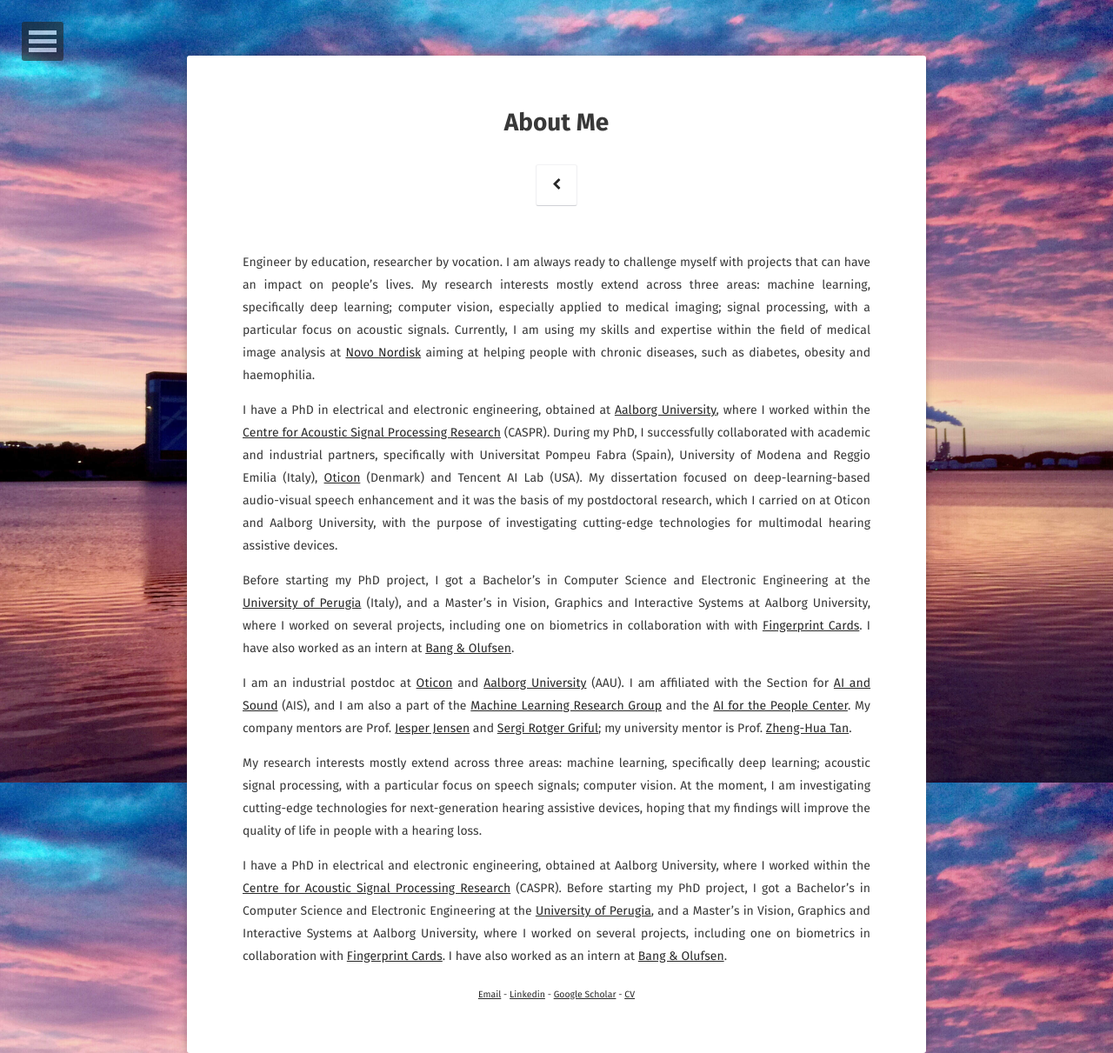
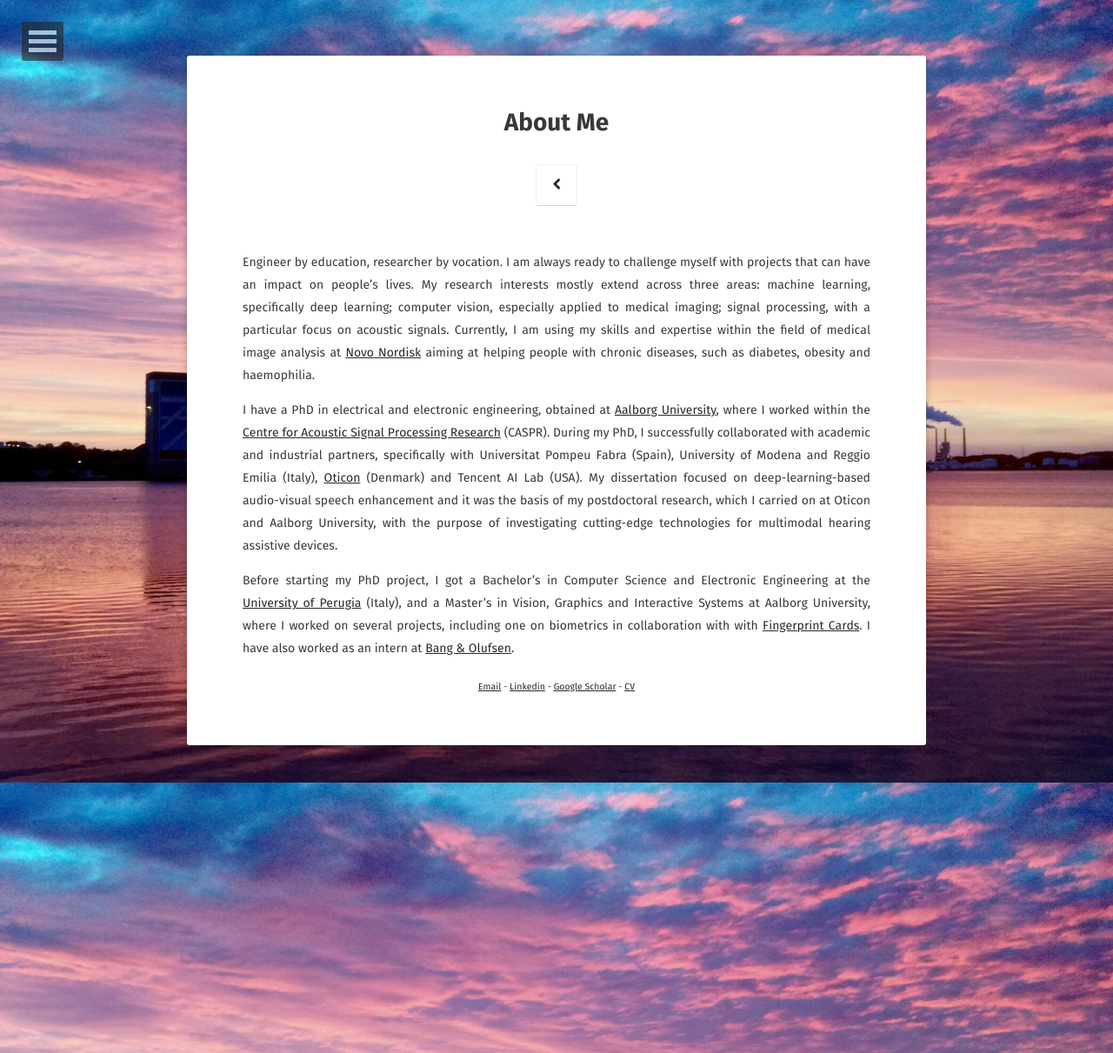
Before and after one commit to danmic/danmic.github.io, a Jekyll site: the page built from about/index.md, in a window 1280 px wide. Shown: the whole page at 87% size. Built offline with Jekyll 4.4.1, drawn with Linux system fonts in a browser that asks for light colours; some web fonts are replaced.

Commit message:
Update index.md

```diff
--- a/about/index.md
+++ b/about/index.md
@@ -13,12 +13,5 @@ I have a PhD in electrical and electronic engineering, obtained at [Aalborg Univ
 Before starting my PhD project, I got a Bachelor's in Computer Science and Electronic Engineering at the [University of Perugia](https://www.unipg.it/en/) (Italy), and a Master's in Vision, Graphics and Interactive Systems at Aalborg University, where I worked on several projects, including one on biometrics in collaboration with with [Fingerprint Cards](https://www.fingerprints.com). I have also worked as an intern at [Bang & Olufsen](https://www.bang-olufsen.com/en).
 
 
-I am an industrial postdoc at [Oticon](https://www.oticon.com) and [Aalborg University](https://www.en.aau.dk) (AAU). I am affiliated with the Section for [AI and Sound](https://www.es.aau.dk/sections-labs/AI+and+Sound/) (AIS), and I am also a part of the [Machine Learning Research Group](https://vbn.aau.dk/en/organisations/machine-learning) and the [AI for the People Center](https://vbn.aau.dk/en/organisations/ai-for-the-people). My company mentors are Prof. [Jesper Jensen](https://vbn.aau.dk/en/persons/101379) and [Sergi Rotger Griful](https://sites.google.com/site/sergirotger/); my university mentor is Prof. [Zheng-Hua Tan](https://vbn.aau.dk/en/persons/107665).
-
-My research interests mostly extend across three areas: machine learning, specifically deep learning; acoustic signal processing, with a particular focus on speech signals; computer vision. At the moment, I am investigating cutting-edge technologies for next-generation hearing assistive devices, hoping that my findings will improve the quality of life in people with a hearing loss.
-
-I have a PhD in electrical and electronic engineering, obtained at Aalborg University, where I worked within the [Centre for Acoustic Signal Processing Research](http://caspr.es.aau.dk) (CASPR). Before starting my PhD project, I got a Bachelor's in Computer Science and Electronic Engineering at the [University of Perugia](https://www.unipg.it/en/), and a Master's in Vision, Graphics and Interactive Systems at Aalborg University, where I worked on several projects, including one on biometrics in collaboration with [Fingerprint Cards](https://www.fingerprints.com). I have also worked as an intern at [Bang & Olufsen](https://www.bang-olufsen.com/en).
-
-
 
 <p style="text-align: center"> <sub> <a href="mailto:danmi@es.aau.dk">Email</a> - <a href="https://www.linkedin.com/in/danielmichelsanti/" target="_blank" rel="noopener noreferrer">Linkedin</a> - <a href="https://scholar.google.com/citations?user=Rk4O2mEAAAAJ" target="_blank" rel="noopener noreferrer">Google Scholar</a> - <a href="{{ site.url }}/assets/img/MiDa_cv.pdf" target="_blank" rel="noopener noreferrer">CV</a><!-- - <a href="https://www.researchgate.net/profile/Daniel_Michelsanti">CV</a> - <a href="https://github.com/danmic">GitHub</a> - <a href="https://twitter.com/998match">Twitter</a> --></sub> </p>
```
